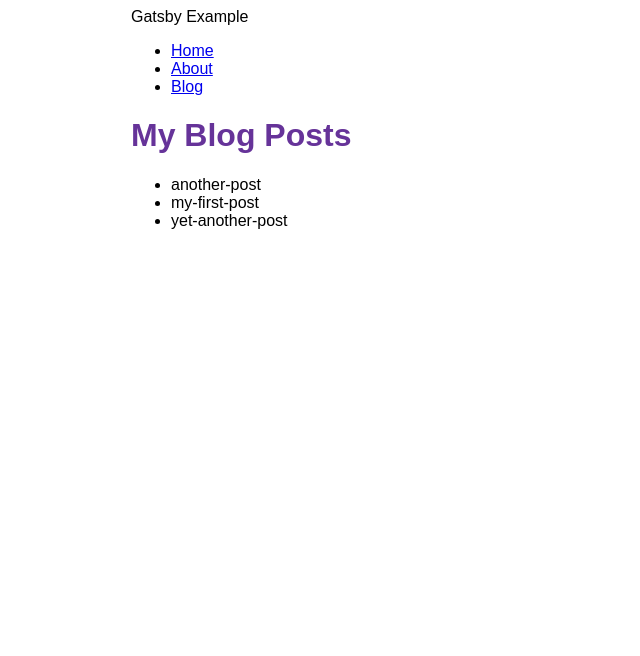
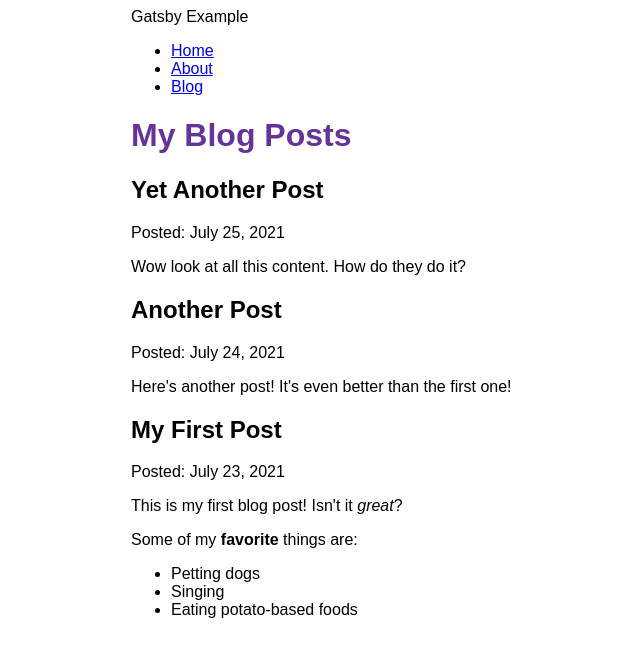
Before and after one commit to minhan40/gatsby-example, a Gatsby site: page /blog in a window 1280 px wide. Shown: the whole page, without its empty margins (259-899 px from the left). Built offline with nearby package versions, Linux system fonts and the light colour scheme; Gatsby itself is replaced by a stand-in of ours.

Commit message:
Finished Gatsby Tutorial Part 5

```diff
--- a/blog/another-post.mdx
+++ b/blog/another-post.mdx
@@ -0,0 +1,6 @@
+---
+title: "Another Post"
+date: "2021-07-24"
+---
+
+Here's another post! It's even better than the first one!
--- a/blog/my-first-post.mdx
+++ b/blog/my-first-post.mdx
@@ -0,0 +1,12 @@
+---
+title: "My First Post"
+date: "2021-07-23"
+---
+
+This is my first blog post! Isn't it *great*?
+
+Some of my **favorite** things are:
+
+* Petting dogs
+* Singing
+* Eating potato-based foods
--- a/blog/yet-another-post.mdx
+++ b/blog/yet-another-post.mdx
@@ -0,0 +1,6 @@
+---
+title: "Yet Another Post"
+date: "2021-07-25"
+---
+
+Wow look at all this content. How do they do it?
--- a/gatsby-config.js
+++ b/gatsby-config.js
@@ -13,5 +13,6 @@
           path: `${__dirname}/blog`,
         }
       },
+      "gatsby-plugin-mdx",
     ]
 }
--- a/package.json
+++ b/package.json
@@ -15,8 +15,11 @@
     "clean": "gatsby clean"
   },
   "dependencies": {
+    "@mdx-js/mdx": "^1.6.22",
+    "@mdx-js/react": "^1.6.22",
     "gatsby": "^4.9.2",
     "gatsby-plugin-image": "^2.9.0",
+    "gatsby-plugin-mdx": "^3.9.0",
     "gatsby-plugin-sharp": "^4.9.0",
     "gatsby-source-filesystem": "^4.9.0",
     "react": "^17.0.1",
--- a/src/pages/blog.js
+++ b/src/pages/blog.js
@@ -1,28 +1,36 @@
 import * as React from 'react'
 import { graphql } from 'gatsby'
+import { MDXRenderer } from 'gatsby-plugin-mdx'
 import Layout from '../components/layout'
 
 const BlogPage = ({data}) => {
   return (
     <Layout pageTitle="My Blog Posts">
-      <ul>
       {
-        data.allFile.nodes.map(node => (
-          <li key={node.name}>
-            {node.name}
-          </li>
+        data.allMdx.nodes.map((node) => (
+          <article key={node.id}>
+            <h2>{node.frontmatter.title}</h2>
+            <p>Posted: {node.frontmatter.date}</p>
+            <MDXRenderer>
+              {node.body}
+            </MDXRenderer>
+          </article>
         ))
       }
-      </ul>
     </Layout>
   )
 }
 
 export const query = graphql`
   query {
-    allFile {
+    allMdx(sort: {fields: frontmatter___date, order: DESC}) {
       nodes {
-        name
+        frontmatter {
+          date(formatString: "MMMM D, YYYY")
+          title
+        }
+        id
+        body
       }
     }
   }
```
Also changed, not shown: 1 other file.
